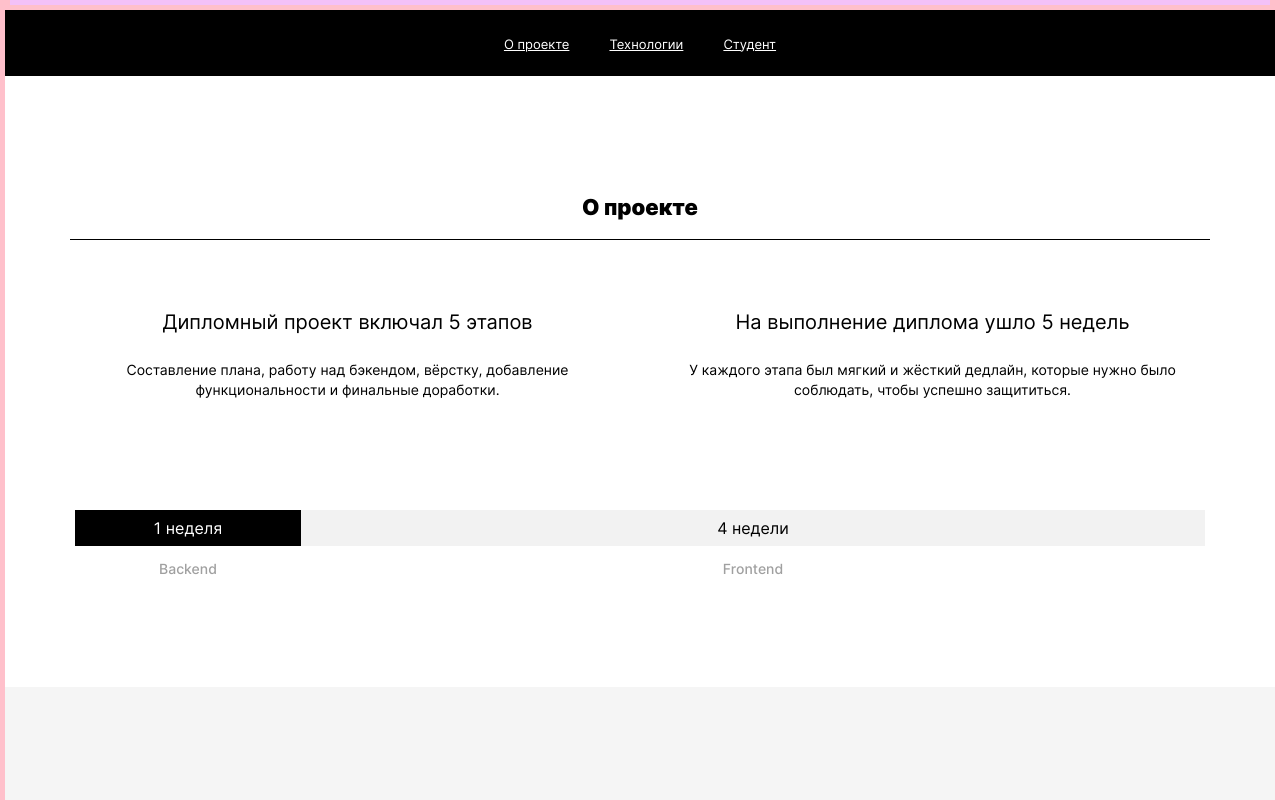
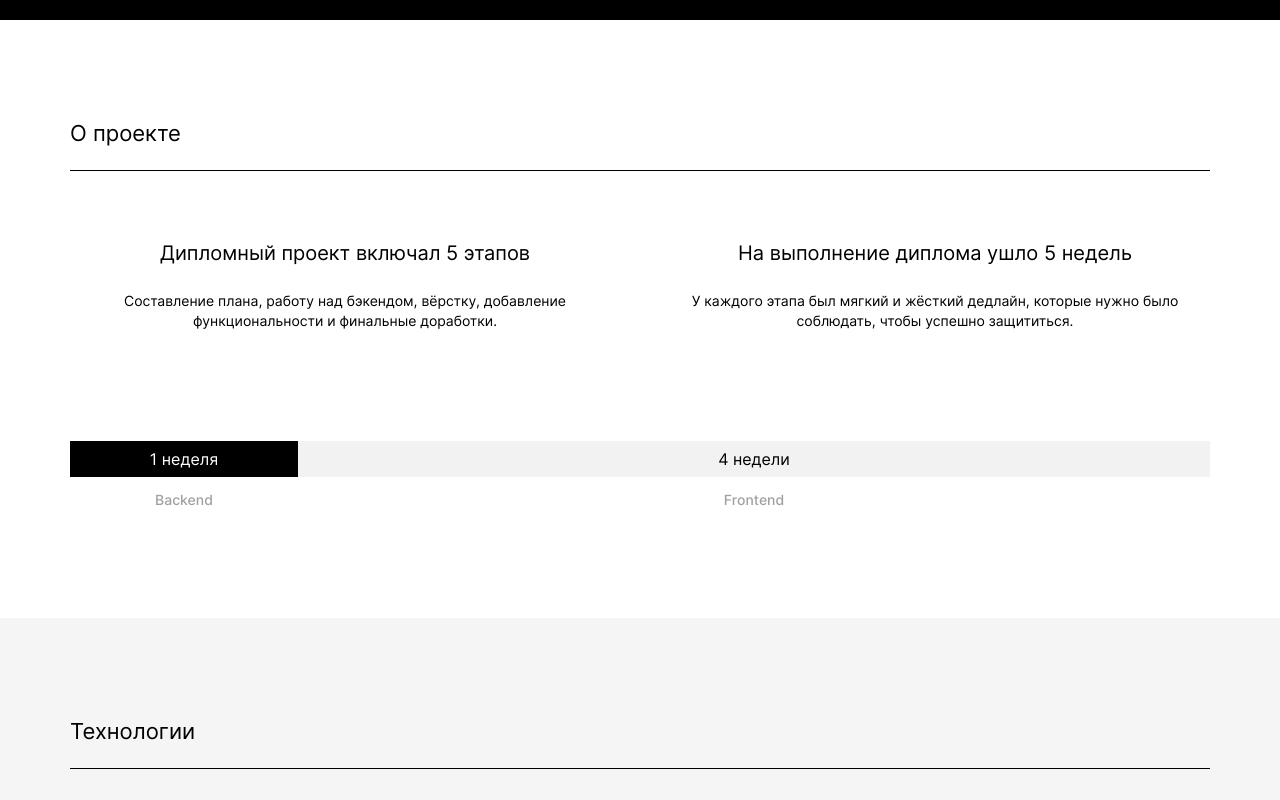
Before and after one commit to zilov/movies-explorer-frontend, a React (Create React App) app: page / in a window 1280 px wide. Shown: the part 940-1740 px from the top of the page. Built offline with nearby package versions, Linux system fonts and the light colour scheme.

Commit message:
fix: main section title layout

```diff
--- a/src/components/Main/Main.css
+++ b/src/components/Main/Main.css
@@ -7,6 +7,12 @@
 .main__section-title {
   font-size: 22px;
   line-height: 27px;
+  font-weight: normal;
+  margin: 0;
+  margin-bottom: 23px;
+  margin-left: 70px;
+  display: flex;
+  align-self: start;
 }
 
 .main__section-title-underline {
--- a/src/components/Main/Main.js
+++ b/src/components/Main/Main.js
@@ -7,8 +7,7 @@ import Techs from "./Techs/Techs";
 
 function Main() {
   return(
-    <div className="main border">
-      <p>Главная страница</p>
+    <div className="main">
       <Promo/>
       <NavTab/>
       <AboutProject/>
```
